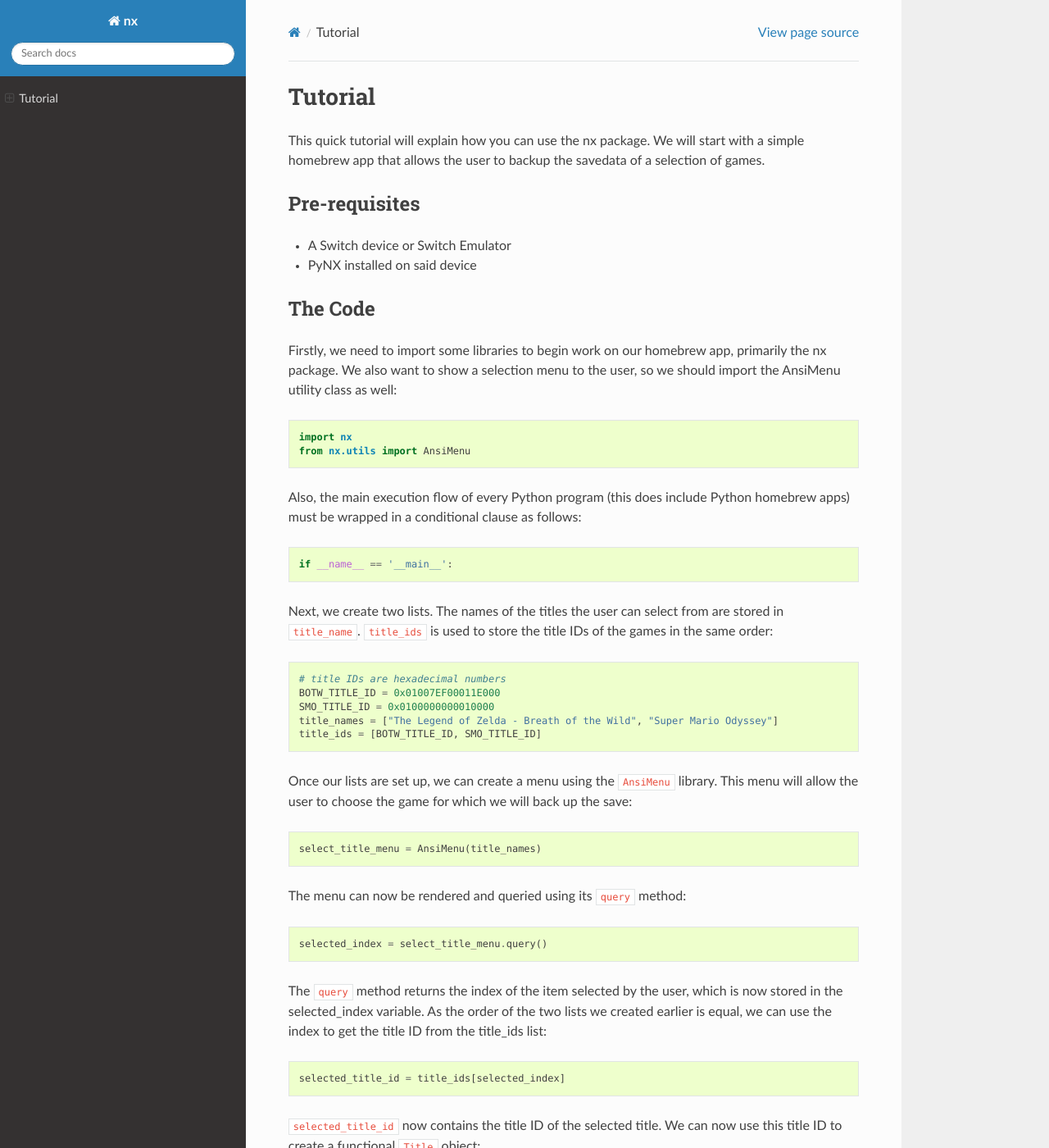
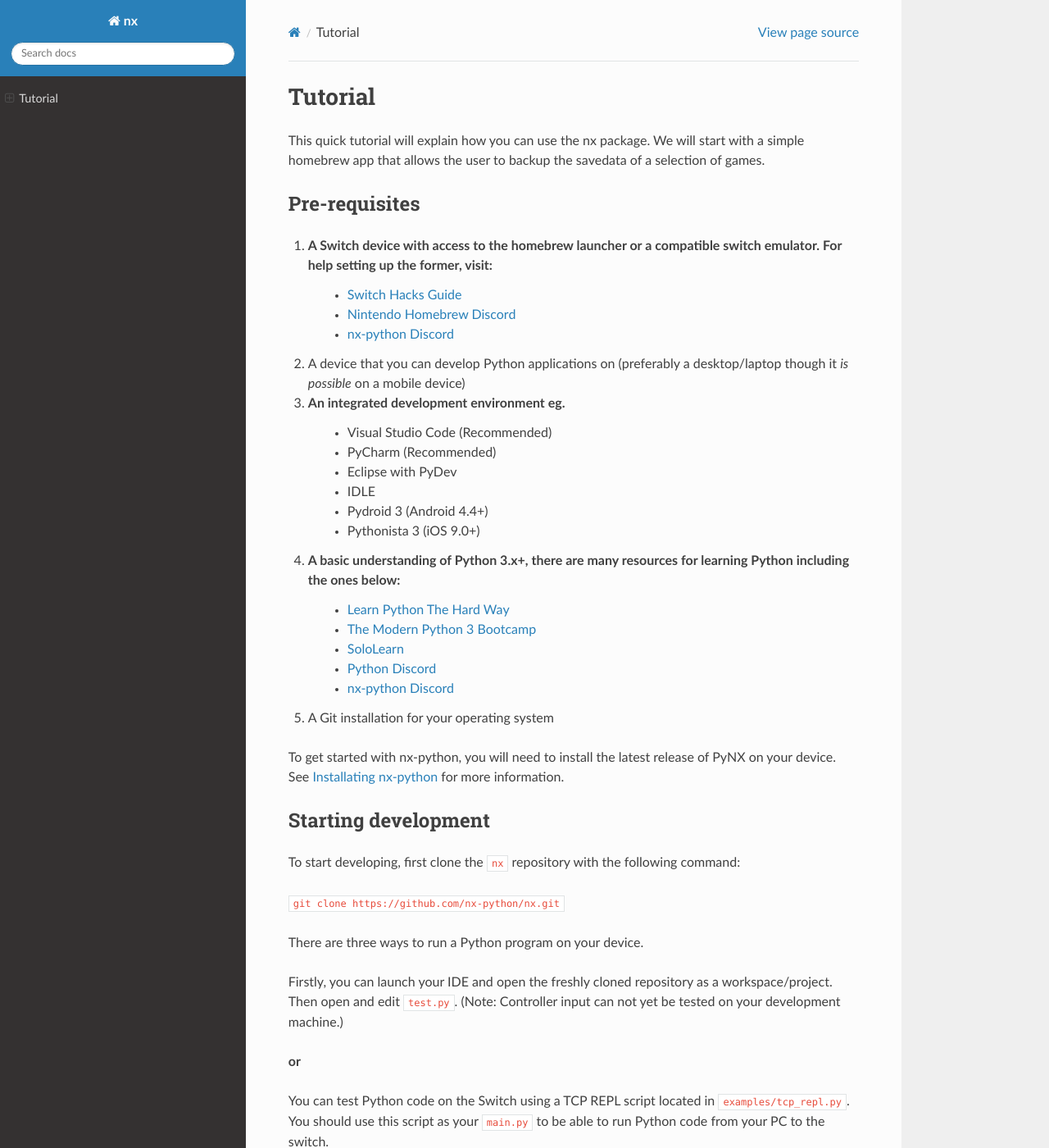
Before and after one commit to nx-python/nx, a Sphinx documentation site: the page built from docs/getting_started/tutorial.rst, in a window 1280 px wide and 1400 px high. Shown: the whole window at 82% size. Built offline with Sphinx 7.4.7 and the Read the Docs theme 2.0.0, drawn with Linux system fonts in a browser that asks for light colours; some of the changed text lies outside the part shown.

Commit message:
Updated the tutorial

```diff
--- a/docs/getting_started/tutorial.rst
+++ b/docs/getting_started/tutorial.rst
@@ -8,10 +8,62 @@ This quick tutorial will explain how you can use the nx package. We will start w
 
 Pre-requisites
 ------------------
-* A Switch device or Switch Emulator
-* PyNX installed on said device
 
-The Code
+1. A Switch device with access to the homebrew launcher **or** a compatible switch emulator. For help setting up the former, visit:
+    * `Switch Hacks Guide <https://switch.hacks.guide/>`_
+    * `Nintendo Homebrew Discord <https://discord.gg/C29hYvh>`_
+    * `nx-python Discord <https://discord.gg/5Ga2Whf>`_
+
+2. A device that you can develop Python applications on (preferably a desktop/laptop though it *is possible* on a mobile device)
+
+3. An integrated development environment eg.
+    * Visual Studio Code (Recommended)
+    * PyCharm (Recommended)
+    * Eclipse with PyDev
+    * IDLE
+    * Pydroid 3 (Android 4.4+)
+    * Pythonista 3 (iOS 9.0+)
+
+4. A basic understanding of Python 3.x+, there are many resources for learning Python including the ones below:
+    * `Learn Python The Hard Way <https://learnpythonthehardway.org/>`_
+    * `The Modern Python 3 Bootcamp <https://www.udemy.com/the-modern-python3-bootcamp/>`_
+    * `SoloLearn <https://www.sololearn.com/Course/Python/>`_
+    * `Python Discord <https://pythondiscord.com/>`_
+    * `nx-python Discord <https://discord.gg/5Ga2Whf>`_
+
+5. A Git installation for your operating system
+
+To get started with nx-python, you will need to install the latest release of PyNX on your device. See :doc:`installation` for more information.
+
+Starting development
+------------------
+
+To start developing, first clone the ``nx`` repository with the following command:
+
+``git clone https://github.com/nx-python/nx.git``
+
+There are three ways to run a Python program on your device.
+
+Firstly, you can launch your IDE and open the freshly cloned repository as a workspace/project. Then open and edit ``test.py``. (Note: Controller input can not yet be tested on your development machine.)
+
+**or**
+
+You can test Python code on the Switch using a TCP REPL script located in ``examples/tcp_repl.py``.
+You should use this script as your ``main.py`` to be able to run Python code from your PC to the switch.
+
+After you launch PyNX on the device, connect to your switch via a TCP client on port 1337. The IP address can be found in your Switch's settings under the "Internet" tab.
+
+On Linux you can connect with the following command:
+
+``rlwrap cat | tee log.py | nc <SWITCH_IP> 1337``
+
+This command will also log the inputs to a file called ``log.py``.
+
+**or**
+
+You can run an ftp server such as `ftpd <https://github.com/TuxSH/ftpd/tree/switch_pr>`_ (releases `here <https://www.switchbru.com/appstore/#/app/ftpd>`_) on your Switch and replace the main.py file using an FTP client.
+
+A Simple Savedata Backup tool
 ------------------
 
 Firstly, we need to import some libraries to begin work on our homebrew app, primarily the nx package.
```
